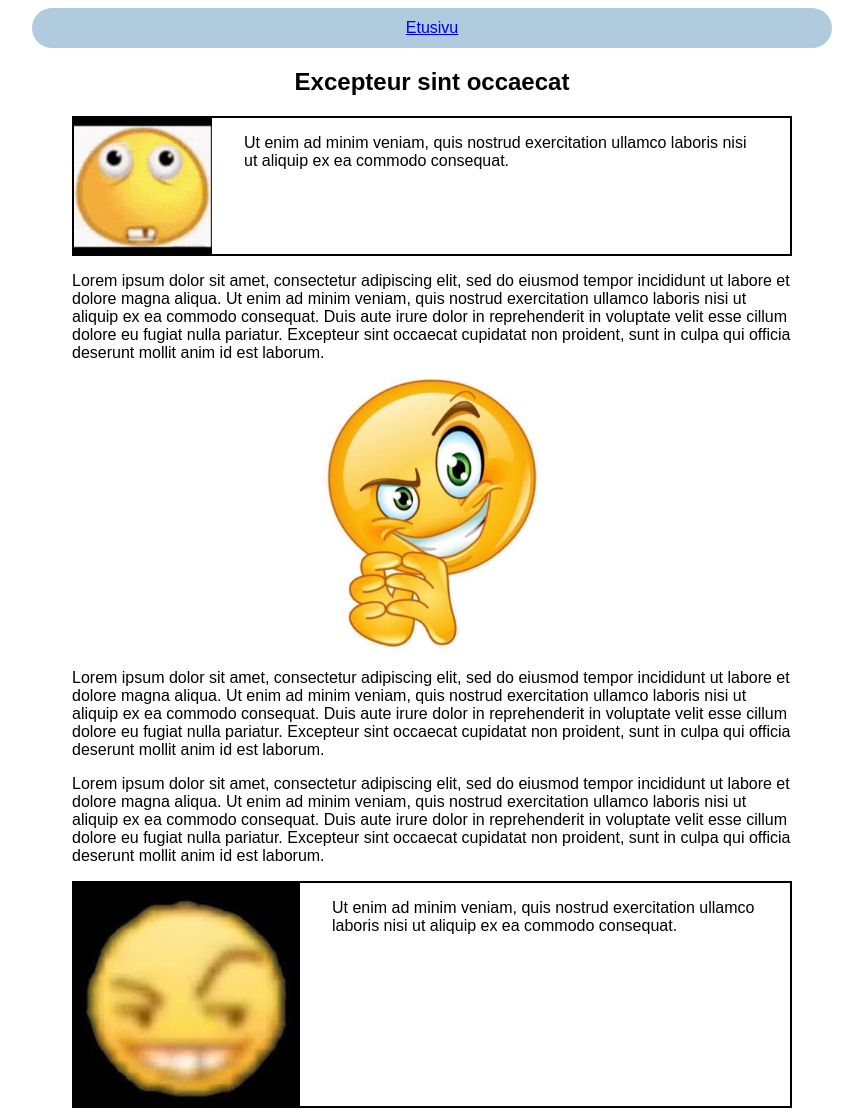
After one commit to vainiovesa/mywebsite, a Flask app: page /test in a window 1280 px wide. The commit adds this page. Shown: the whole page, without its empty margins (208-1071 px from the left). Run offline with Flask 3, Linux system fonts and the light colour scheme.

Commit message:
Add test route

```diff
--- a/app.py
+++ b/app.py
@@ -8,5 +8,9 @@ app.wsgi_app = ProxyFix(app.wsgi_app, x_for=1, x_proto=1, x_host=1, x_prefix=1)
 def index():
     return render_template("index.html")
 
+@app.route("/test")
+def test():
+    return render_template("test.html")
+
 if __name__ == "__main__":
     app.run(debug=True)
--- /dev/null
+++ b/templates/test.html
@@ -0,0 +1,53 @@
+{% extends "layout.html" %}
+
+{% block title %}Sivun nimi{% endblock %}
+
+{% block content %}
+<div class="head">
+  <h2>Excepteur sint occaecat</h2>
+</div>
+<div class="cont">
+  <div class="caption-image">
+    <img src="/static/yesno.gif" alt="Mischievous ahh emoji">
+    <div class="caption">
+      <p>Ut enim ad minim veniam, quis nostrud exercitation ullamco laboris nisi
+        ut aliquip ex ea commodo consequat.</p>
+    </div>
+  </div>
+
+  <div class="text">
+    <p>Lorem ipsum dolor sit amet, consectetur adipiscing elit, sed do eiusmod
+      tempor incididunt ut labore et dolore magna aliqua. Ut enim ad minim veniam,
+      quis nostrud exercitation ullamco laboris nisi ut aliquip ex ea commodo
+      consequat. Duis aute irure dolor in reprehenderit in voluptate velit esse
+      cillum dolore eu fugiat nulla pariatur. Excepteur sint occaecat cupidatat
+      non proident, sunt in culpa qui officia deserunt mollit anim id est laborum.</p>
+  </div>
+
+  <div class="image"><img src="/static/devious.png" alt="Devious ahh emoji"></div>
+
+  <div class="text">
+    <p>Lorem ipsum dolor sit amet, consectetur adipiscing elit, sed do eiusmod
+      tempor incididunt ut labore et dolore magna aliqua. Ut enim ad minim veniam,
+      quis nostrud exercitation ullamco laboris nisi ut aliquip ex ea commodo
+      consequat. Duis aute irure dolor in reprehenderit in voluptate velit esse
+      cillum dolore eu fugiat nulla pariatur. Excepteur sint occaecat cupidatat
+      non proident, sunt in culpa qui officia deserunt mollit anim id est laborum.</p>
+
+    <p>Lorem ipsum dolor sit amet, consectetur adipiscing elit, sed do eiusmod
+      tempor incididunt ut labore et dolore magna aliqua. Ut enim ad minim veniam,
+      quis nostrud exercitation ullamco laboris nisi ut aliquip ex ea commodo
+      consequat. Duis aute irure dolor in reprehenderit in voluptate velit esse
+      cillum dolore eu fugiat nulla pariatur. Excepteur sint occaecat cupidatat
+      non proident, sunt in culpa qui officia deserunt mollit anim id est laborum.</p>
+  </div>
+
+  <div class="caption-image">
+    <img src="/static/mischievous.png" alt="Mischievous ahh emoji">
+    <div class="caption">
+      <p>Ut enim ad minim veniam, quis nostrud exercitation ullamco laboris nisi
+        ut aliquip ex ea commodo consequat.</p>
+    </div>
+  </div>
+</div>
+{% endblock %}
```
Also changed, not shown: templates/index.html (+2 -44 lines).
